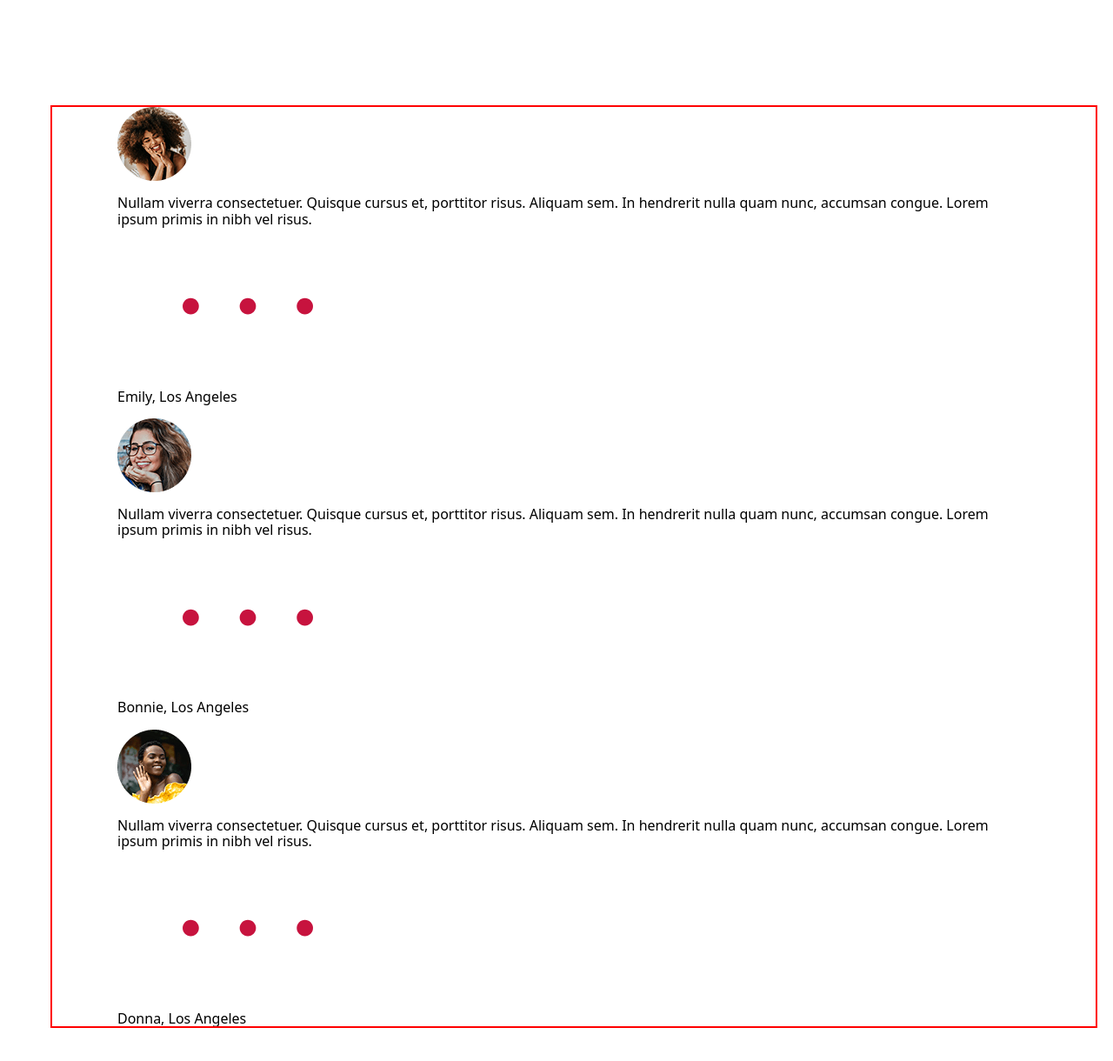
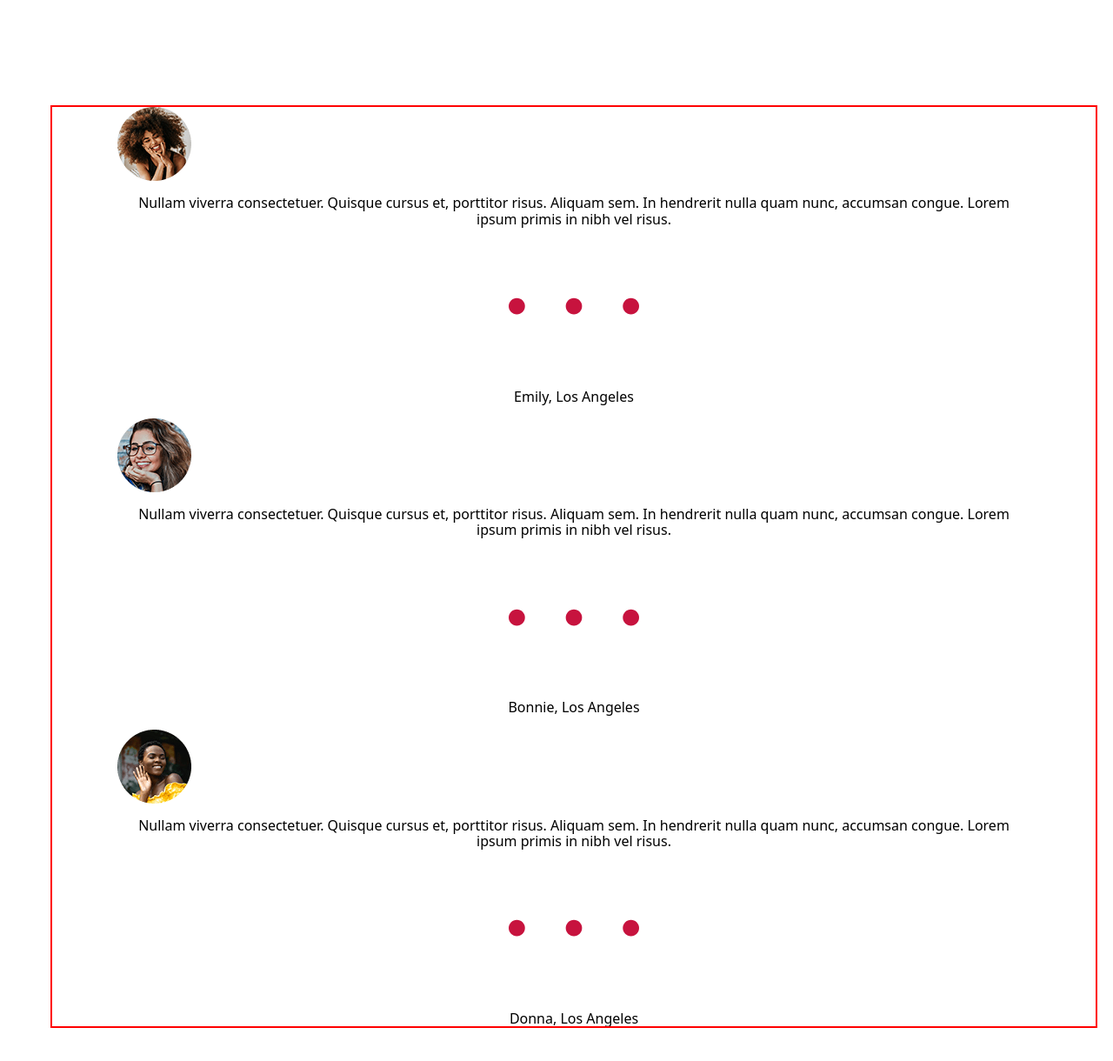
Before and after one commit to YuliiaKun/IceCream-team-project, a website built with Parcel: page src/index.html in a window 1280 px wide. Shown: the part 20-1240 px from the top of the page at 87% size. Built offline with nearby package versions, Linux system fonts and the light colour scheme; files whose address does not match are found by name.

Commit message:
feedback css added

```diff
--- a/src/partials/feedback.html
+++ b/src/partials/feedback.html
@@ -9,7 +9,7 @@
     <h2 class="visually-hidden">Feedback</h2>
     <div class="container">
         <ul>
-            <li>
+            <li class="feedbac-card">
                 <img class="feedback-img" srcset="./images/desctop/person1.png 1x, ./images/desctop/person1@2x.png 2x" src="./images/desctop/person1.png" alt="Emily, Los Angeles">
                 <p>Nullam viverra consectetuer. Quisque cursus et, porttitor risus. Aliquam sem. In hendrerit nulla quam nunc, accumsan
                 congue. Lorem ipsum primis in nibh vel risus.</p>
@@ -18,7 +18,7 @@
                 </svg>
                 <p>Emily, Los Angeles</p>
             </li>
-            <li>
+            <li class="feedbac-card">
                 <img class="feedback-img" srcset="./images/desctop/person2.png 1x, ./images/desctop/person2@2x.png 2x" src="./images/desctop/person2.png" alt="Bonnie, Los Angeles" >
                 <p>Nullam viverra consectetuer. Quisque cursus et, porttitor risus. Aliquam sem. In hendrerit nulla quam nunc,
                     accumsan
@@ -28,7 +28,7 @@
                 </svg>
                 <p>Bonnie, Los Angeles</p>
             </li>
-            <li>
+            <li class="feedbac-card">
                 <img class="feedback-img" srcset="./images/desctop/person3.png 1x, ./images/desctop/person3@2x.png 2x" src="./images/desctop/person3.png" alt="Donna, Los Angeles">
                 <p>Nullam viverra consectetuer. Quisque cursus et, porttitor risus. Aliquam sem. In hendrerit nulla quam nunc,
                     accumsan
--- a/src/sass/components/_feedback.scss
+++ b/src/sass/components/_feedback.scss
@@ -29,3 +29,7 @@
 .gallery-img {
   min-width: 100%;
 }
+
+.feedbac-card {
+  text-align: center;
+}
```
